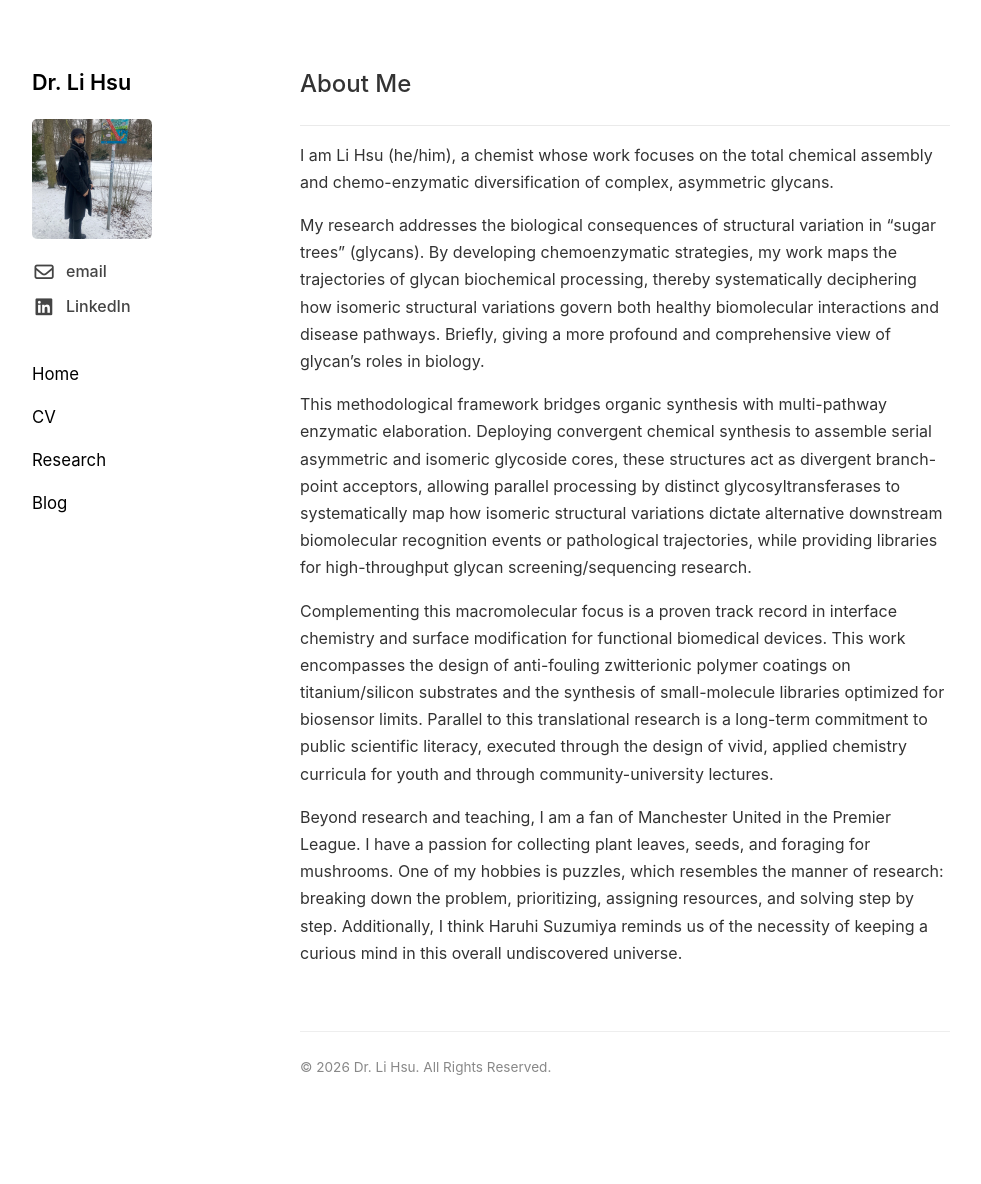
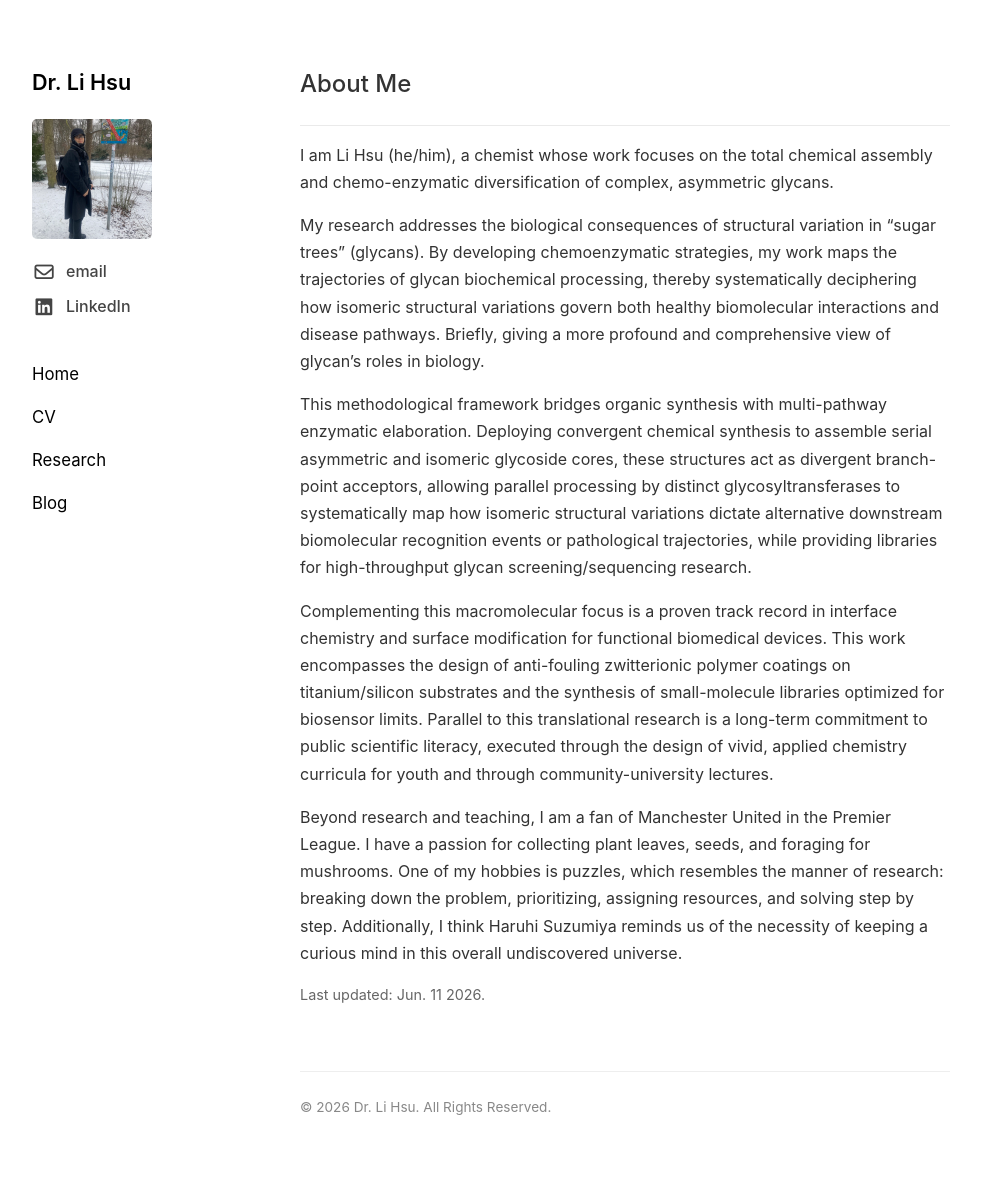
Before and after one commit to lorenzlhsu/lorenzlhsu.github.io, a Jekyll site: the page built from index.md, in a window 1280 px wide. Shown: the whole page, without its empty margins (133-1114 px from the left). Built offline with Jekyll 4.4.1, drawn with Linux system fonts in a browser that asks for light colours; before the commit the page ends 1143 px from its top, so only the background shows below that.

Commit message:
Update index.md

```diff
--- a/index.md
+++ b/index.md
@@ -14,3 +14,7 @@ This methodological framework bridges organic synthesis with multi-pathway enzym
 Complementing this macromolecular focus is a proven track record in interface chemistry and surface modification for functional biomedical devices. This work encompasses the design of anti-fouling zwitterionic polymer coatings on titanium/silicon substrates and the synthesis of small-molecule libraries optimized for biosensor limits. Parallel to this translational research is a long-term commitment to public scientific literacy, executed through the design of vivid, applied chemistry curricula for youth and through community-university lectures.
 
 Beyond research and teaching, I am a fan of Manchester United in the Premier League. I have a passion for collecting plant leaves, seeds, and foraging for mushrooms. One of my hobbies is puzzles, which resembles the manner of research: breaking down the problem, prioritizing, assigning resources, and solving step by step. Additionally, I think Haruhi Suzumiya reminds us of the necessity of keeping a curious mind in this overall undiscovered universe.
+
+<p style="color: #666; font-size: 0.9em;">
+  Last updated: {{ site.time | date: "%b. %d %Y" }}.
+</p>
```
